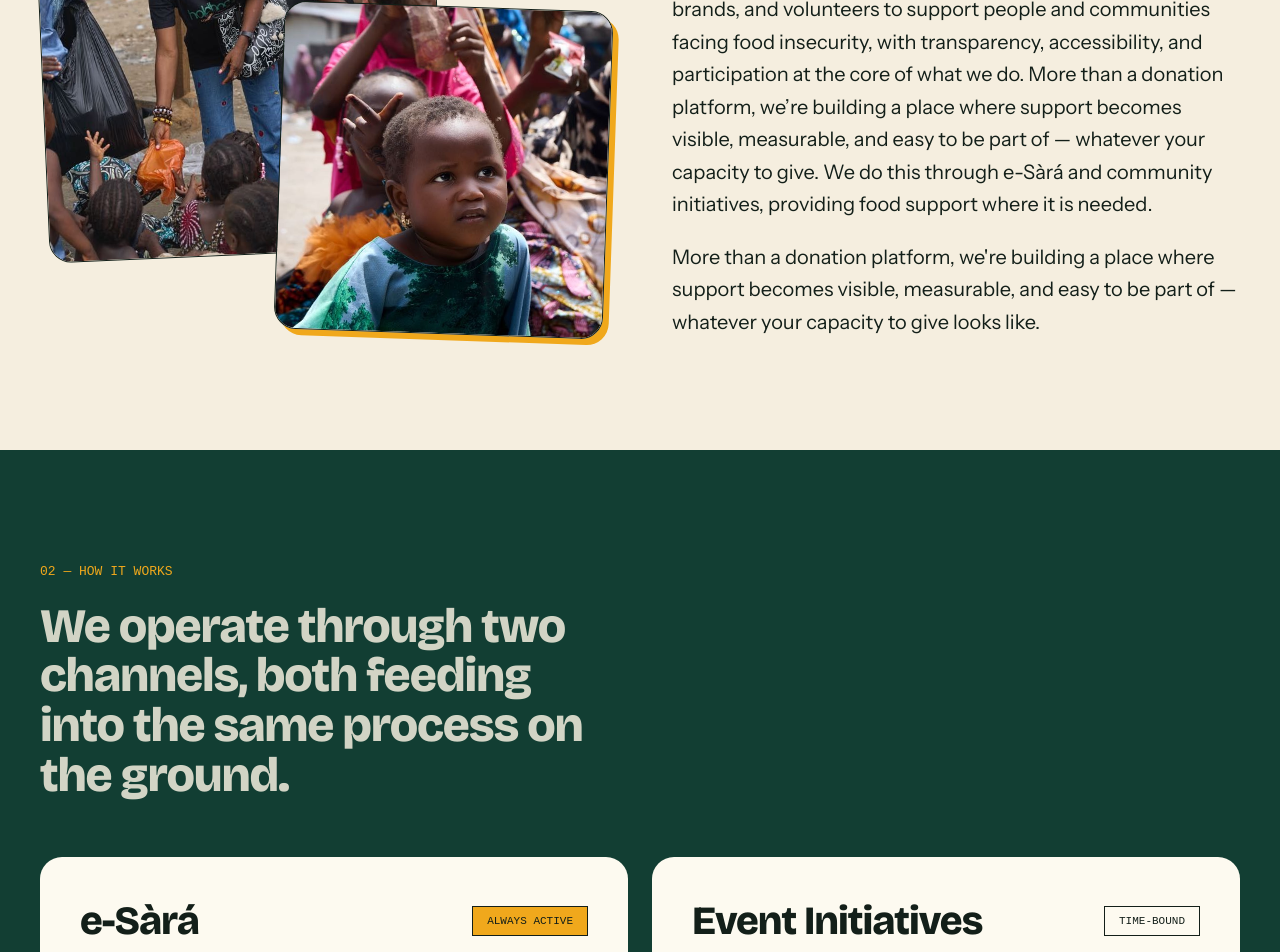
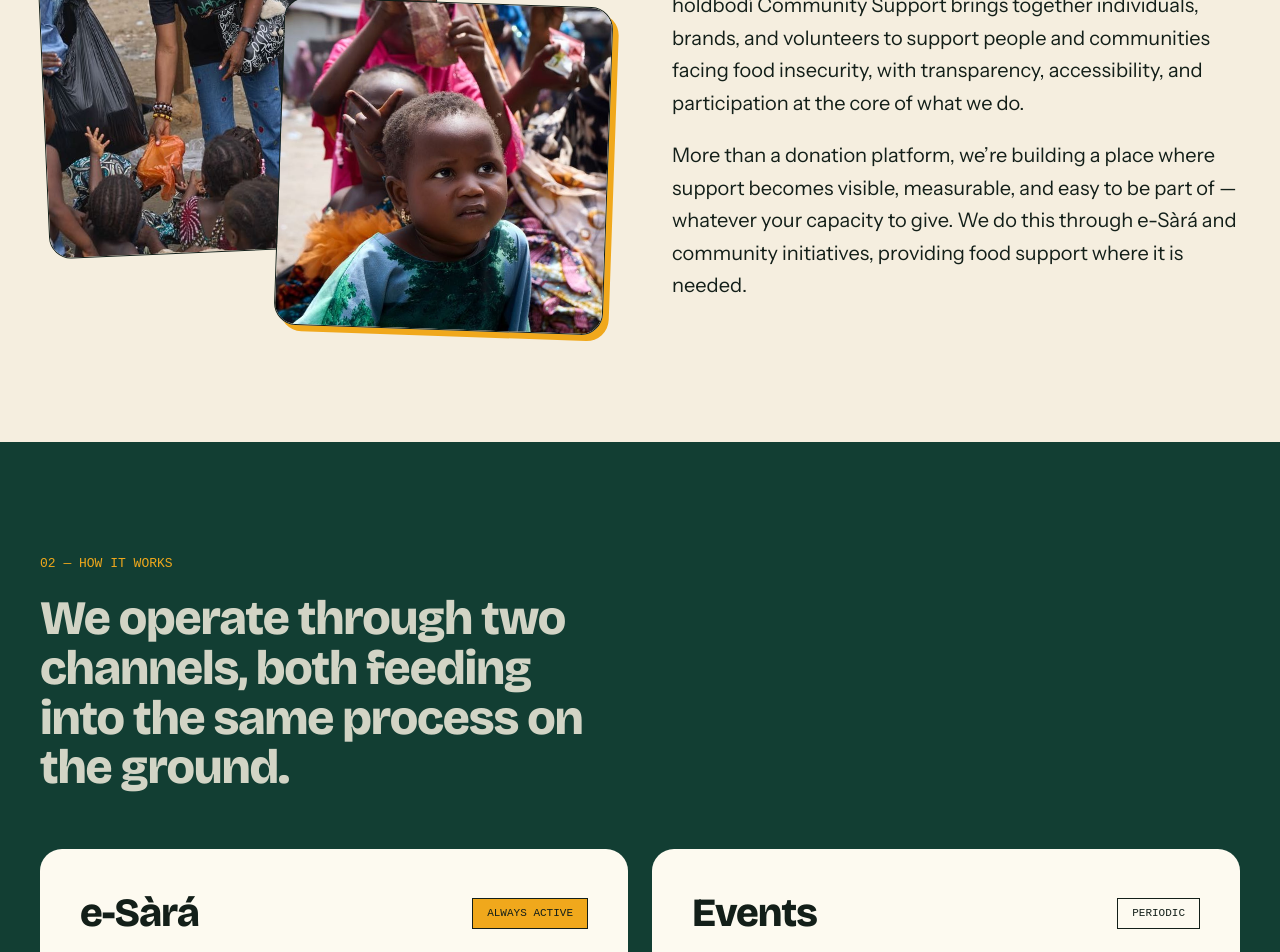
Before and after one commit to holdbodi/frontend, a React (Vite) app: page / in a window 1280 px wide. Shown: the part 1820-2772 px from the top of the page. Built offline with nearby package versions, Linux system fonts and the light colour scheme; no server answers; a web font is replaced by a local one.

Commit message:
quick fix

```diff
--- a/src/components/home/About.tsx
+++ b/src/components/home/About.tsx
@@ -26,16 +26,14 @@ export function About() {
               holdbodí Community Support brings together individuals,
               brands, and volunteers to support people and communities
               facing food insecurity, with transparency, accessibility,
-              and participation at the core of what we do.  More than a
+              and participation at the core of what we do.
+            </p>
+            <p>
+              More than a
               donation platform, we’re building a place where support
               becomes visible, measurable, and easy to be part of — whatever
               your capacity to give.  We do this through e-Sàrá and community
               initiatives, providing food support where it is needed.
-            </p>
-            <p>
-              More than a donation platform, we're building a place where
-              support becomes visible, measurable, and easy to be part of —
-              whatever your capacity to give looks like.
             </p>
           </div>
         </div>
--- a/src/components/home/HowItWorks.tsx
+++ b/src/components/home/HowItWorks.tsx
@@ -11,8 +11,8 @@ const channels = [
     href: "/e-sara",
   },
   {
-    tag: "time-bound",
-    title: "Event Initiatives",
+    tag: "Periodic",
+    title: "Events",
     description:
       "Campaigns tied to outreach moments and key dates like Children's Day, World Food Day, Christmas, Ramadan, and other community outreach initiatives throughout the year.",
     tagFilled: false,
```
